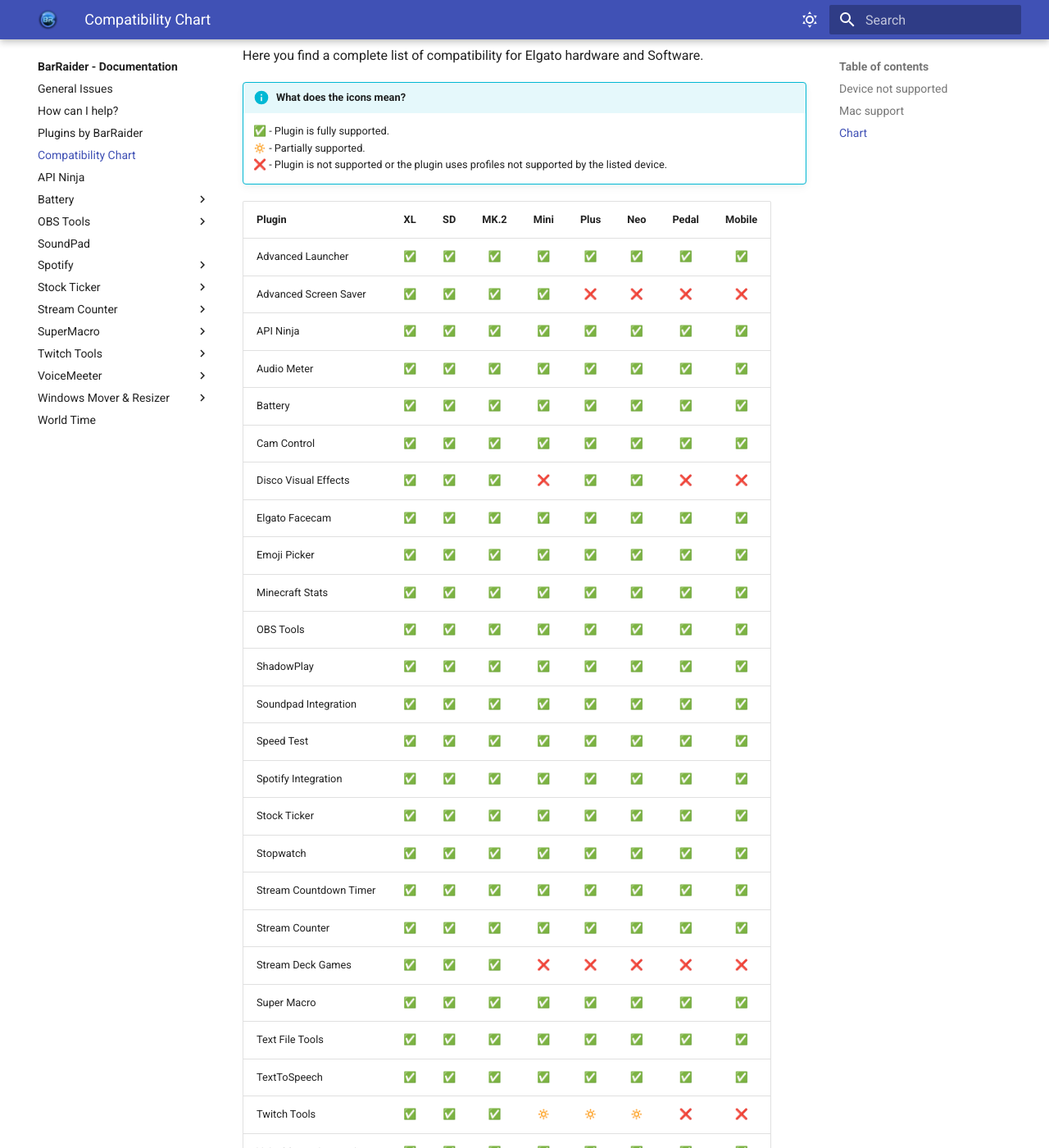
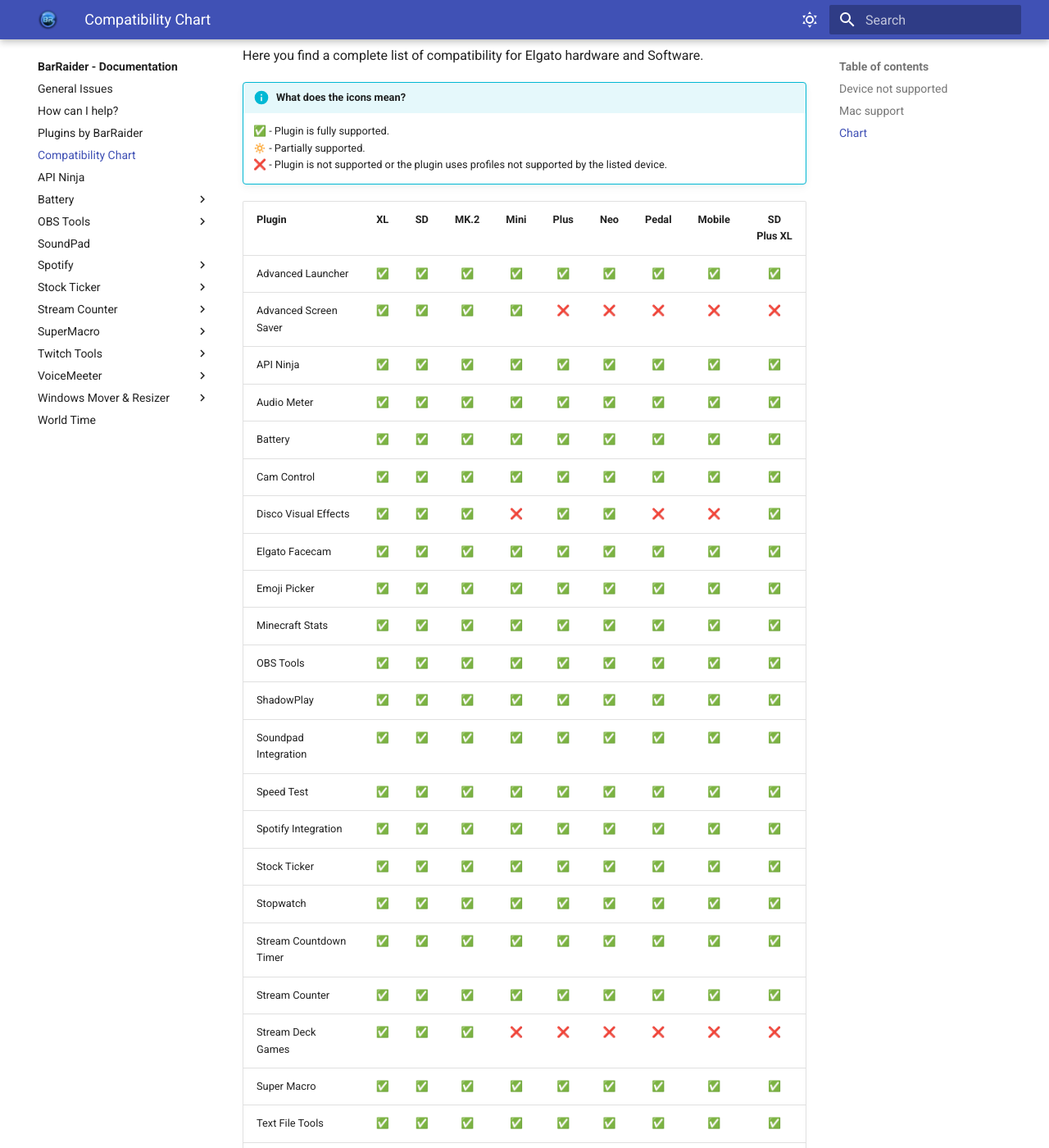
Before and after one commit to BarRaiders/barraiders.github.io, an MkDocs documentation site: the page built from docs/faqs/general/compatibility.md, in a window 1280 px wide and 1400 px high, scrolled down 558 px. Shown: the whole window at 82% size. Built offline with MkDocs 1.6.1 and Material for MkDocs 9.7.7, drawn with Linux system fonts in a browser that asks for light colours; comment, search, counter and statistics services are not loaded.

Commit message:
Add SD+XL

```diff
--- a/docs/faqs/general/compatibility.md
+++ b/docs/faqs/general/compatibility.md
@@ -32,33 +32,33 @@
     [🔅]("Partially supported") - Partially supported.<br>
     [❌]("Not supported") - Plugin is not supported or the plugin uses profiles not supported by the listed device.
 
-| Plugin                  |        XL         |         SD         |       MK.2         |             Mini             |             Plus             |             Neo               |         Pedal         |        Mobile          |
-| :---------------------- | :---------------: | :----------------: | :----------------: | :--------------------------: | :--------------------------: | :---------------------------: | :-------------------: | :--------------------: |
-| Advanced Launcher       | [✅]("Supported") | [✅]("Supported") | [✅]("Supported") |      [✅]("Supported")       |      [✅]("Supported")       |      [✅]("Supported")       |   [✅]("Supported")   |   [✅]("Supported")   |
-| Advanced Screen Saver   | [✅]("Supported") | [✅]("Supported") | [✅]("Supported") |      [✅]("Supported")       |    [❌]("Not supported")     |    [❌]("Not supported")     | [❌]("Not supported") | [❌]("Not supported") |
-| API Ninja               | [✅]("Supported") | [✅]("Supported") | [✅]("Supported") |      [✅]("Supported")       |      [✅]("Supported")       |      [✅]("Supported")       |   [✅]("Supported")   |   [✅]("Supported")   |
-| Audio Meter             | [✅]("Supported") | [✅]("Supported") | [✅]("Supported") |      [✅]("Supported")       |      [✅]("Supported")       |      [✅]("Supported")       |   [✅]("Supported")   |   [✅]("Supported")   |
-| Battery                 | [✅]("Supported") | [✅]("Supported") | [✅]("Supported") |      [✅]("Supported")       |      [✅]("Supported")       |      [✅]("Supported")       |   [✅]("Supported")   |   [✅]("Supported")   |
-| Cam Control             | [✅]("Supported") | [✅]("Supported") | [✅]("Supported") |      [✅]("Supported")       |      [✅]("Supported")       |      [✅]("Supported")       |   [✅]("Supported")   |   [✅]("Supported")   |
-| Disco Visual Effects    | [✅]("Supported") | [✅]("Supported") | [✅]("Supported") |    [❌]("Not supported")     |      [✅]("Supported")       |      [✅]("Supported")       | [❌]("Not supported") | [❌]("Not supported") |
-| Elgato Facecam          | [✅]("Supported") | [✅]("Supported") | [✅]("Supported") |      [✅]("Supported")       |      [✅]("Supported")       |      [✅]("Supported")       |   [✅]("Supported")   |   [✅]("Supported")   |
-| Emoji Picker            | [✅]("Supported") | [✅]("Supported") | [✅]("Supported") |      [✅]("Supported")       |      [✅]("Supported")       |      [✅]("Supported")       |   [✅]("Supported")   |   [✅]("Supported")   |
-| Minecraft Stats         | [✅]("Supported") | [✅]("Supported") | [✅]("Supported") |      [✅]("Supported")       |      [✅]("Supported")       |      [✅]("Supported")       |   [✅]("Supported")   |   [✅]("Supported")   |
-| OBS Tools               | [✅]("Supported") | [✅]("Supported") | [✅]("Supported") |      [✅]("Supported")       |      [✅]("Supported")       |      [✅]("Supported")       |   [✅]("Supported")   |   [✅]("Supported")   |
-| ShadowPlay              | [✅]("Supported") | [✅]("Supported") | [✅]("Supported") |      [✅]("Supported")       |      [✅]("Supported")       |      [✅]("Supported")       |   [✅]("Supported")   |   [✅]("Supported")   |
-| Soundpad Integration    | [✅]("Supported") | [✅]("Supported") | [✅]("Supported") |      [✅]("Supported")       |      [✅]("Supported")       |      [✅]("Supported")       |   [✅]("Supported")   |   [✅]("Supported")   |
-| Speed Test              | [✅]("Supported") | [✅]("Supported") | [✅]("Supported") |      [✅]("Supported")       |      [✅]("Supported")       |      [✅]("Supported")       |   [✅]("Supported")   |   [✅]("Supported")   |
-| Spotify Integration     | [✅]("Supported") | [✅]("Supported") | [✅]("Supported") |      [✅]("Supported")       |      [✅]("Supported")       |      [✅]("Supported")       |   [✅]("Supported")   |   [✅]("Supported")   |
-| Stock Ticker            | [✅]("Supported") | [✅]("Supported") | [✅]("Supported") |      [✅]("Supported")       |      [✅]("Supported")       |      [✅]("Supported")       |   [✅]("Supported")   |   [✅]("Supported")   |
-| Stopwatch               | [✅]("Supported") | [✅]("Supported") | [✅]("Supported") |      [✅]("Supported")       |      [✅]("Supported")       |      [✅]("Supported")       |   [✅]("Supported")   |   [✅]("Supported")   |
-| Stream Countdown Timer  | [✅]("Supported") | [✅]("Supported") | [✅]("Supported") |      [✅]("Supported")       |      [✅]("Supported")       |      [✅]("Supported")       |   [✅]("Supported")   |   [✅]("Supported")   |
-| Stream Counter          | [✅]("Supported") | [✅]("Supported") | [✅]("Supported") |      [✅]("Supported")       |      [✅]("Supported")       |      [✅]("Supported")       |   [✅]("Supported")   |   [✅]("Supported")   |
-| Stream Deck Games       | [✅]("Supported") | [✅]("Supported") | [✅]("Supported") |    [❌]("Not supported")     |    [❌]("Not supported")     |    [❌]("Not supported")     | [❌]("Not supported") | [❌]("Not supported") |
-| Super Macro             | [✅]("Supported") | [✅]("Supported") | [✅]("Supported") |      [✅]("Supported")       |      [✅]("Supported")       |      [✅]("Supported")       |   [✅]("Supported")   |   [✅]("Supported")   |
-| Text File Tools         | [✅]("Supported") | [✅]("Supported") | [✅]("Supported") |      [✅]("Supported")       |      [✅]("Supported")       |      [✅]("Supported")       |   [✅]("Supported")   |   [✅]("Supported")   |
-| TextToSpeech            | [✅]("Supported") | [✅]("Supported") | [✅]("Supported") |      [✅]("Supported")       |      [✅]("Supported")       |      [✅]("Supported")       |   [✅]("Supported")   |   [✅]("Supported")   |
-| Twitch Tools            | [✅]("Supported") | [✅]("Supported") | [✅]("Supported") |  [🔅]("Partially supported") | [🔅]("Partially supported")  | [🔅]("Partially supported")  | [❌]("Not supported") | [❌]("Not supported") |
-| VoiceMeeter Integration | [✅]("Supported") | [✅]("Supported") | [✅]("Supported") |      [✅]("Supported")       |      [✅]("Supported")       |      [✅]("Supported")       |   [✅]("Supported")   |   [✅]("Supported")   |
-| Win Tools               | [✅]("Supported") | [✅]("Supported") | [✅]("Supported") |  [🔅]("Partially supported") | [🔅]("Partially supported")  | [🔅]("Partially supported")  | [❌]("Not supported") | [❌]("Not supported") |
-| Windows Mover & Resizer | [✅]("Supported") | [✅]("Supported") | [✅]("Supported") |      [✅]("Supported")       |      [✅]("Supported")       |      [✅]("Supported")       |   [✅]("Supported")   |   [✅]("Supported")   |
-| World Time              | [✅]("Supported") | [✅]("Supported") | [✅]("Supported") |      [✅]("Supported")       |      [✅]("Supported")       |      [✅]("Supported")       |   [✅]("Supported")   |   [✅]("Supported")   |
+| Plugin                  |        XL         |         SD         |       MK.2         |             Mini             |             Plus             |             Neo               |         Pedal         |        Mobile          |         SD Plus XL           |
+| :---------------------- | :---------------: | :----------------: | :----------------: | :--------------------------: | :--------------------------: | :---------------------------: | :-------------------: | :--------------------: | :--------------------------: |
+| Advanced Launcher       | [✅]("Supported") | [✅]("Supported") | [✅]("Supported") |      [✅]("Supported")       |      [✅]("Supported")       |      [✅]("Supported")       |   [✅]("Supported")   |   [✅]("Supported")   |        [✅]("Supported")       |
+| Advanced Screen Saver   | [✅]("Supported") | [✅]("Supported") | [✅]("Supported") |      [✅]("Supported")       |    [❌]("Not supported")     |    [❌]("Not supported")     | [❌]("Not supported") | [❌]("Not supported") |      [❌]("Not supported")     |
+| API Ninja               | [✅]("Supported") | [✅]("Supported") | [✅]("Supported") |      [✅]("Supported")       |      [✅]("Supported")       |      [✅]("Supported")       |   [✅]("Supported")   |   [✅]("Supported")   |        [✅]("Supported")       |
+| Audio Meter             | [✅]("Supported") | [✅]("Supported") | [✅]("Supported") |      [✅]("Supported")       |      [✅]("Supported")       |      [✅]("Supported")       |   [✅]("Supported")   |   [✅]("Supported")   |        [✅]("Supported")       |
+| Battery                 | [✅]("Supported") | [✅]("Supported") | [✅]("Supported") |      [✅]("Supported")       |      [✅]("Supported")       |      [✅]("Supported")       |   [✅]("Supported")   |   [✅]("Supported")   |        [✅]("Supported")       |
+| Cam Control             | [✅]("Supported") | [✅]("Supported") | [✅]("Supported") |      [✅]("Supported")       |      [✅]("Supported")       |      [✅]("Supported")       |   [✅]("Supported")   |   [✅]("Supported")   |        [✅]("Supported")       |
+| Disco Visual Effects    | [✅]("Supported") | [✅]("Supported") | [✅]("Supported") |    [❌]("Not supported")     |      [✅]("Supported")       |      [✅]("Supported")       | [❌]("Not supported") | [❌]("Not supported") |        [✅]("Supported")       |
+| Elgato Facecam          | [✅]("Supported") | [✅]("Supported") | [✅]("Supported") |      [✅]("Supported")       |      [✅]("Supported")       |      [✅]("Supported")       |   [✅]("Supported")   |   [✅]("Supported")   |        [✅]("Supported")       |
+| Emoji Picker            | [✅]("Supported") | [✅]("Supported") | [✅]("Supported") |      [✅]("Supported")       |      [✅]("Supported")       |      [✅]("Supported")       |   [✅]("Supported")   |   [✅]("Supported")   |        [✅]("Supported")       |
+| Minecraft Stats         | [✅]("Supported") | [✅]("Supported") | [✅]("Supported") |      [✅]("Supported")       |      [✅]("Supported")       |      [✅]("Supported")       |   [✅]("Supported")   |   [✅]("Supported")   |        [✅]("Supported")       |
+| OBS Tools               | [✅]("Supported") | [✅]("Supported") | [✅]("Supported") |      [✅]("Supported")       |      [✅]("Supported")       |      [✅]("Supported")       |   [✅]("Supported")   |   [✅]("Supported")   |        [✅]("Supported")       |
+| ShadowPlay              | [✅]("Supported") | [✅]("Supported") | [✅]("Supported") |      [✅]("Supported")       |      [✅]("Supported")       |      [✅]("Supported")       |   [✅]("Supported")   |   [✅]("Supported")   |        [✅]("Supported")       |
+| Soundpad Integration    | [✅]("Supported") | [✅]("Supported") | [✅]("Supported") |      [✅]("Supported")       |      [✅]("Supported")       |      [✅]("Supported")       |   [✅]("Supported")   |   [✅]("Supported")   |        [✅]("Supported")       |
+| Speed Test              | [✅]("Supported") | [✅]("Supported") | [✅]("Supported") |      [✅]("Supported")       |      [✅]("Supported")       |      [✅]("Supported")       |   [✅]("Supported")   |   [✅]("Supported")   |        [✅]("Supported")       |
+| Spotify Integration     | [✅]("Supported") | [✅]("Supported") | [✅]("Supported") |      [✅]("Supported")       |      [✅]("Supported")       |      [✅]("Supported")       |   [✅]("Supported")   |   [✅]("Supported")   |        [✅]("Supported")       |
+| Stock Ticker            | [✅]("Supported") | [✅]("Supported") | [✅]("Supported") |      [✅]("Supported")       |      [✅]("Supported")       |      [✅]("Supported")       |   [✅]("Supported")   |   [✅]("Supported")   |        [✅]("Supported")       |
+| Stopwatch               | [✅]("Supported") | [✅]("Supported") | [✅]("Supported") |      [✅]("Supported")       |      [✅]("Supported")       |      [✅]("Supported")       |   [✅]("Supported")   |   [✅]("Supported")   |        [✅]("Supported")       |
+| Stream Countdown Timer  | [✅]("Supported") | [✅]("Supported") | [✅]("Supported") |      [✅]("Supported")       |      [✅]("Supported")       |      [✅]("Supported")       |   [✅]("Supported")   |   [✅]("Supported")   |        [✅]("Supported")       |
+| Stream Counter          | [✅]("Supported") | [✅]("Supported") | [✅]("Supported") |      [✅]("Supported")       |      [✅]("Supported")       |      [✅]("Supported")       |   [✅]("Supported")   |   [✅]("Supported")   |        [✅]("Supported")       |
+| Stream Deck Games       | [✅]("Supported") | [✅]("Supported") | [✅]("Supported") |    [❌]("Not supported")     |    [❌]("Not supported")     |    [❌]("Not supported")     | [❌]("Not supported") | [❌]("Not supported") |      [❌]("Not supported")     |
+| Super Macro             | [✅]("Supported") | [✅]("Supported") | [✅]("Supported") |      [✅]("Supported")       |      [✅]("Supported")       |      [✅]("Supported")       |   [✅]("Supported")   |   [✅]("Supported")   |        [✅]("Supported")       |
+| Text File Tools         | [✅]("Supported") | [✅]("Supported") | [✅]("Supported") |      [✅]("Supported")       |      [✅]("Supported")       |      [✅]("Supported")       |   [✅]("Supported")   |   [✅]("Supported")   |        [✅]("Supported")       |
+| TextToSpeech            | [✅]("Supported") | [✅]("Supported") | [✅]("Supported") |      [✅]("Supported")       |      [✅]("Supported")       |      [✅]("Supported")       |   [✅]("Supported")   |   [✅]("Supported")   |        [✅]("Supported")       |
+| Twitch Tools            | [✅]("Supported") | [✅]("Supported") | [✅]("Supported") |  [🔅]("Partially supported") | [🔅]("Partially supported")  | [🔅]("Partially supported")  | [❌]("Not supported") | [❌]("Not supported") |   [🔅]("Partially supported")  | [
+| VoiceMeeter Integration | [✅]("Supported") | [✅]("Supported") | [✅]("Supported") |      [✅]("Supported")       |      [✅]("Supported")       |      [✅]("Supported")       |   [✅]("Supported")   |   [✅]("Supported")   |        [✅]("Supported")       |
+| Win Tools               | [✅]("Supported") | [✅]("Supported") | [✅]("Supported") |  [🔅]("Partially supported") | [🔅]("Partially supported")  | [🔅]("Partially supported")  | [❌]("Not supported") | [❌]("Not supported") |   [🔅]("Partially supported")  | [
+| Windows Mover & Resizer | [✅]("Supported") | [✅]("Supported") | [✅]("Supported") |      [✅]("Supported")       |      [✅]("Supported")       |      [✅]("Supported")       |   [✅]("Supported")   |   [✅]("Supported")   |        [✅]("Supported")       |
+| World Time              | [✅]("Supported") | [✅]("Supported") | [✅]("Supported") |      [✅]("Supported")       |      [✅]("Supported")       |      [✅]("Supported")       |   [✅]("Supported")   |   [✅]("Supported")   |        [✅]("Supported")       |
```
